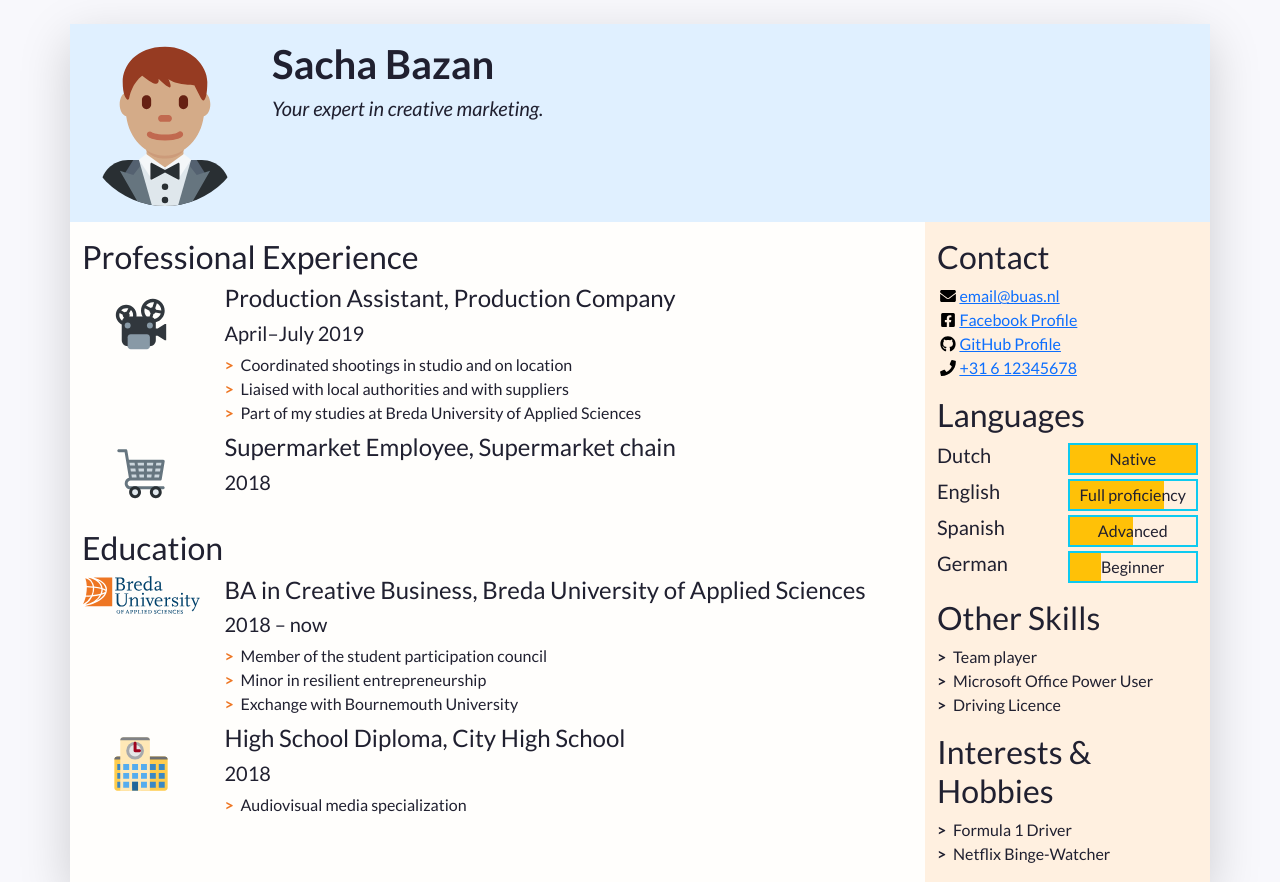
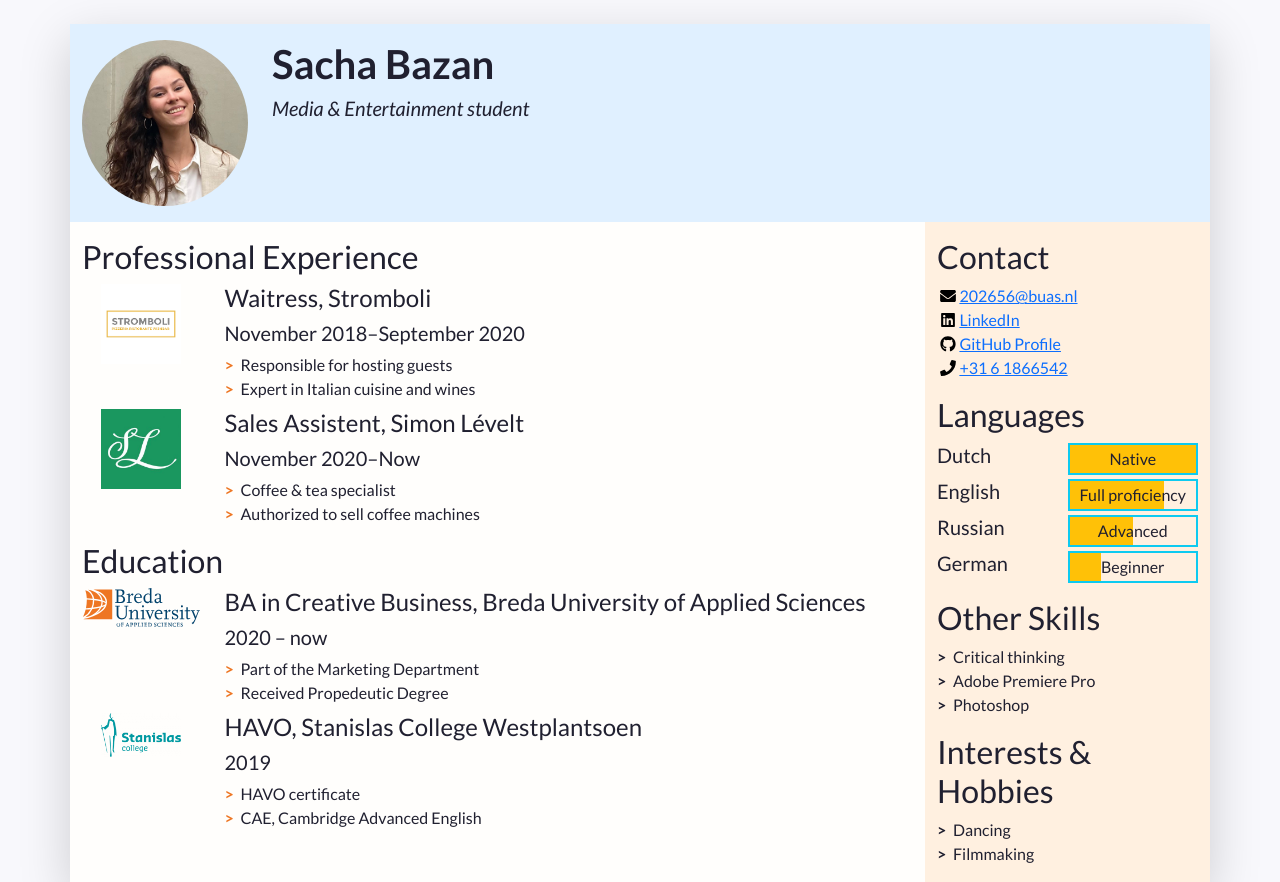
Before and after one commit to sachabazan/Try-out, a plain HTML site: page index.html in a window 1280 px wide. Shown: the top 882 px of the page. Drawn offline with nearby package versions, Linux system fonts and the light colour scheme.

Commit message:
Update contents

```diff
--- a/index.html
+++ b/index.html
@@ -19,7 +19,7 @@
     <link rel="stylesheet" href="css/alternative.css">
      -->
 
-    <title>Firstname Lastname's Resumé</title>
+    <title>Sacha Bazan's Resumé</title>
   </head>
   <!-- End of the head -->
 
@@ -48,14 +48,14 @@
             "w-100" makes sure the image takes the full width of the column it's in
             "rounded-circle" cuts a circle around the image
           -->
-          <img class="w-100 rounded-circle my-3" src="images/portrait.svg" alt="Portrait of Firstname Lastname" width="160">
+          <img class="w-100 rounded-circle my-3" src="images/portrait.jpg" alt="Portrait of Firstname Lastname" width="160">
         </div>
         <!--
           A container to wrap around your name and tagline. Full-width at small size, then columns of increasing size.
         -->
         <div class="col-12 col-sm-8 col-md-9 col-lg-10 my-3 header-content">
           <h1 class="fw-bolder">Sacha Bazan&nbsp;</h1>
-          <h5 class="fst-italic tagline">Your expert in creative marketing.</h5>
+          <h5 class="fst-italic tagline">Media & Entertainment student</h5>
         </div>
       </header>
 
@@ -86,16 +86,16 @@
               <li class="biography-item row mb-2">
                 <!-- We're using a grid inside a grid so we can align logos and text -->
                 <div class="logo-container col-3 col-sm-2 col-md-3 col-lg-2">
-                  <img class="biography-logo mw-100 d-block mx-auto" src="images/employers/projector.svg" alt="Company logo" width="80">
+                  <img class="biography-logo mw-100 d-block mx-auto" src="images/employers/stromboli.png" alt="Company logo" width="80">
                 </div>
                 <div class="biography-contents col-9 col-sm-10 col-md-9 col-lg-10">
-                  <h4>Production Assistant, Production Company</h4>
-                  <h5>April&ndash;July 2019</h5>
+                  <h4>Waitress, Stromboli&nbsp; &nbsp;&nbsp;</h4>
+                  <h5>November 2018–September 2020</h5>
                   <!-- Use the list below to talk about your achievements -->
                   <ul class="biography-details list-unstyled">
-                    <li>Coordinated shootings in studio and on location</li>
-                    <li>Liaised with local authorities and with suppliers</li>
-                    <li>Part of my studies at Breda University of Applied Sciences</li>
+                    <li>Responsible for hosting guests&nbsp; &nbsp; &nbsp;&nbsp;&nbsp;</li>
+                    <li>Expert in Italian cuisine and wines&nbsp; &nbsp; &nbsp; &nbsp; &nbsp;&nbsp;</li>
+
                   </ul>
                 </div>
               </li>
@@ -104,11 +104,16 @@
               <li class="biography-item row mb-2">
                 <div class="logo-container col-3 col-sm-2 col-md-3 col-lg-2">
                 <!-- We're using a grid inside a grid so we can align logos and text -->
-                  <img class="biography-logo mw-100 d-block mx-auto" src="images/employers/trolley.svg" alt="Company logo" width="80">
+                  <img class="biography-logo mw-100 d-block mx-auto" src="images/employers/sl.jpg" alt="Company logo" width="80">
                 </div>
                 <div class="biography-contents col-9 col-sm-10 col-md-9 col-lg-10">
-                  <h4>Supermarket Employee, Supermarket chain</h4>
-                  <h5>2018</h5>
+                  <h4>Sales Assistent, Simon Lévelt&nbsp; &nbsp;&nbsp;</h4>
+                  <h5>November 2020–Now&nbsp; &nbsp; &nbsp; &nbsp;</h5>
+					    <ul class="biography-details list-unstyled">
+                    <li>Coffee &amp; tea specialist&nbsp;</li>
+                    <li>Authorized to sell coffee machines&nbsp;</li>
+
+                  </ul>
                   <!-- This entry doesn't have a list of achievements, but you can copy-paste the one from above -->
                 </div>
               </li>
@@ -129,12 +134,11 @@
                 </div>
                 <div class="biography-contents col-9 col-sm-10 col-md-9 col-lg-10">
                   <h4>BA in Creative Business, Breda University of Applied Sciences</h4>
-                  <h5>2018&nbsp;&ndash;&nbsp;now</h5>
+                  <h5>2020 –&nbsp;now</h5>
                   <!-- Use the list below to talk about minors, exchanges, extra-curricular activities. -->
                   <ul class="biography-details list-unstyled">
-                    <li>Member of the student participation council</li>
-                    <li>Minor in resilient entrepreneurship</li>
-                    <li>Exchange with Bournemouth University</li>
+                    <li>Part of the Marketing Department</li>
+                    <li>Received Propedeutic Degree&nbsp; &nbsp;&nbsp;</li>
                   </ul>
                 </div>
               </li>
@@ -142,14 +146,15 @@
               <!-- 2nd item in education -->
               <li class="biography-item row mb-2">
                 <div class="logo-container col-3 col-sm-2 col-md-3 col-lg-2">
-                  <img class="biography-logo mw-100 d-block mx-auto" src="images/schools/school.svg" alt="School logo" width="80">
+                  <img class="biography-logo mw-100 d-block mx-auto" src="images/employers/stanislas.png" alt="School logo" width="80">
                 </div>
                 <div class="biography-contents col-9 col-sm-10 col-md-9 col-lg-10">
-                  <h4>High School Diploma, City High School</h4>
-                  <h5>2018</h5>
+                  <h4>HAVO, Stanislas College Westplantsoen &nbsp; &nbsp; &nbsp; &nbsp;&nbsp;</h4>
+                  <h5>2019</h5>
                   <ul class="biography-details list-unstyled">
-                    <li>Audiovisual media specialization</li>
-                  </ul>
+                    <li>HAVO certificate</li>
+						 <li>CAE, Cambridge Advanced English&nbsp; &nbsp; &nbsp; &nbsp; &nbsp; &nbsp; &nbsp; &nbsp;&nbsp;</li>
+			      </ul>
                 </div>
               </li>
             </ul>
@@ -177,27 +182,27 @@
             -->
             <ul class="contact-list list-unstyled">
               <li class="contact-item">
-                <a class="d-flex align-items-center" href="mailto:email@buas.nl" target="_blank">
+                <a class="d-flex align-items-center" href="mailto:202656@buas.nl" target="_blank">
                   <img class="contact-icon" src="images/icons/envelope.svg" alt="Email">
-                  email@buas.nl
+                  202656@buas.nl
                 </a>
               </li>
               <li class="contact-item">
-                <a class="d-flex align-items-center" href="https://facebook.com/" target="_blank">
-                  <img class="contact-icon" src="images/icons/facebook.svg" alt="Facebook">
-                  Facebook Profile
+                <a class="d-flex align-items-center" href="https://www.linkedin.com/in/sacha-bazan-725b69193/" target="_blank">
+                  <img class="contact-icon" src="images/icons/linkedin.svg" alt="Facebook">
+                  LinkedIn
                 </a>
               </li>
               <li class="contact-item">
-                <a class="d-flex align-items-center" href="https://github.com/" target="_blank">
+                <a class="d-flex align-items-center" href="https://github.com/sachabazan" target="_blank">
                   <img class="contact-icon" src="images/icons/github.svg" alt="LinkedIn">
                   GitHub Profile
                 </a>
               </li>
               <li class="contact-item">
-                <a class="d-flex align-items-center" href="tel:+31612345678" target="_blank">
+                <a class="d-flex align-items-center" href="tel:+3161866542" target="_blank">
                   <img class="contact-icon" src="images/icons/phone.svg" alt="Mobile Phone">
-                  +31 6 12345678
+                  +31 6 1866542
                 </a>
               </li>
             </ul>
@@ -226,7 +231,7 @@
                 </div>
               </li>
               <li class="language-item d-flex mb-1">
-                <h5 class="language-name w-50">Spanish</h5>
+                <h5 class="language-name w-50">Russian</h5>
                 <div class="language-level w-50 border border-info border-2 position-relative">
                   <!-- The div below is a progress bar. Choose between w-25, w-50, w-75 and w-100 to show your level of fluency -->
                   <div class="language-progress position-absolute bg-warning h-100 w-50"></div>
@@ -249,9 +254,9 @@
           <section class="my-3 aside-section">
             <h2>Other Skills</h2>
             <ul class="skill-list list-unstyled">
-              <li class="skill-item">Team player</li>
-              <li class="skill-item">Microsoft Office Power User</li>
-              <li class="skill-item">Driving Licence</li>
+              <li class="skill-item">Critical thinking&nbsp; &nbsp;</li>
+              <li class="skill-item">Adobe Premiere Pro&nbsp; &nbsp;&nbsp;</li>
+              <li class="skill-item">Photoshop&nbsp;&nbsp;</li>
             </ul>
           </section>
 
@@ -260,8 +265,8 @@
           <section class="my-3 aside-section">
             <h2>Interests &amp; Hobbies</h2>
             <ul class="skill-list list-unstyled">
-              <li class="skill-item">Formula 1 Driver</li>
-              <li class="skill-item">Netflix Binge-Watcher</li>
+              <li class="skill-item">Dancing&nbsp;</li>
+              <li class="skill-item">Filmmaking&nbsp;</li>
             </ul>
           </section>
 
```
Also changed, not shown: images/Portrait Sacha Bazan/IMG-2170 new.jpg (added), images/Portrait Sacha Bazan/IMG-2170.jpg (added), images/employers/sl.jpg (added), images/employers/stanislas.png (added), images/employers/stromboli.png (added), images/portrait.jpg (added).
